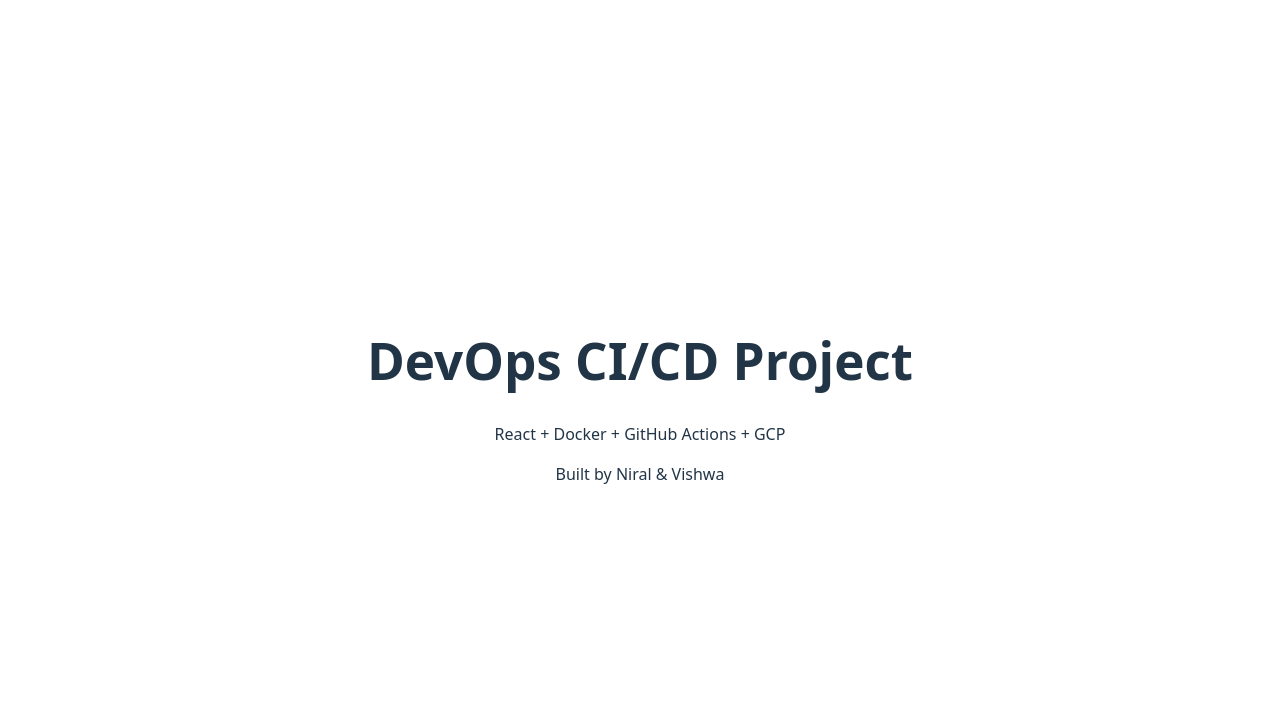
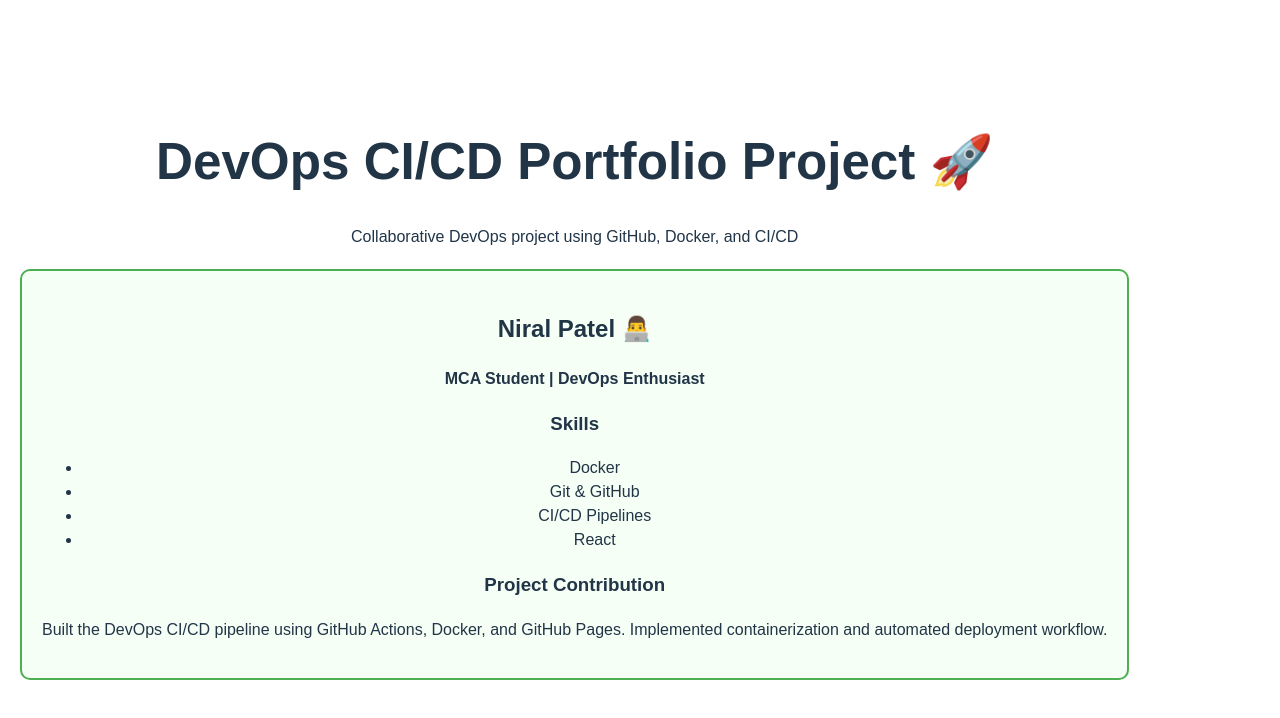
Before and after one commit to NiralPatel-15/devops-react-cicd-project, a React (Vite) app in the folder client/: page / in a window 1280 px wide. Shown: the top 718 px of the page. Built offline with nearby package versions, Linux system fonts and the light colour scheme.

Commit message:
Initial DevOps React project

```diff
--- a/client/src/App.jsx
+++ b/client/src/App.jsx
@@ -1,11 +1,14 @@
-import "./App.css";
+import NiralPortfolio from "./Components/NiralPortfolio";
+import VishwaPortfolio from "./Components/VishwaPortfolio";
 
 function App() {
   return (
-    <div>
-      <h1>DevOps CI/CD Project </h1>
-      <p>React + Docker + GitHub Actions + GCP</p>
-      <p>Built by Niral & Vishwa</p>
+    <div style={{ textAlign: "center", fontFamily: "Arial" }}>
+      <h1>DevOps CI/CD Portfolio Project 🚀</h1>
+      <p>Collaborative DevOps project using GitHub, Docker, and CI/CD</p>
+
+      <NiralPortfolio />
+      <VishwaPortfolio />
     </div>
   );
 }
--- /dev/null
+++ b/client/src/Components/NiralPortfolio.jsx
@@ -0,0 +1,36 @@
+import React from "react";
+
+const NiralPortfolio = () => {
+  return (
+    <div
+      style={{
+        border: "2px solid #4CAF50",
+        padding: "20px",
+        margin: "20px",
+        borderRadius: "10px",
+        backgroundColor: "#f6fff6",
+      }}
+    >
+      <h2>Niral Patel 👨‍💻</h2>
+      <p>
+        <b>MCA Student | DevOps Enthusiast</b>
+      </p>
+
+      <h3>Skills</h3>
+      <ul>
+        <li>Docker</li>
+        <li>Git & GitHub</li>
+        <li>CI/CD Pipelines</li>
+        <li>React</li>
+      </ul>
+
+      <h3>Project Contribution</h3>
+      <p>
+        Built the DevOps CI/CD pipeline using GitHub Actions, Docker, and GitHub
+        Pages. Implemented containerization and automated deployment workflow.
+      </p>
+    </div>
+  );
+};
+
+export default NiralPortfolio;
--- /dev/null
+++ b/client/src/Components/VishwaPortfolio.jsx
@@ -0,0 +1,11 @@
+import React from 'react'
+
+const VishwaPortfolio = () => {
+  return (
+    <div>
+
+    </div>
+  )
+}
+
+export default VishwaPortfolio
```
Also changed, not shown: 1 other file (tests, documents, lock files or other folders).
